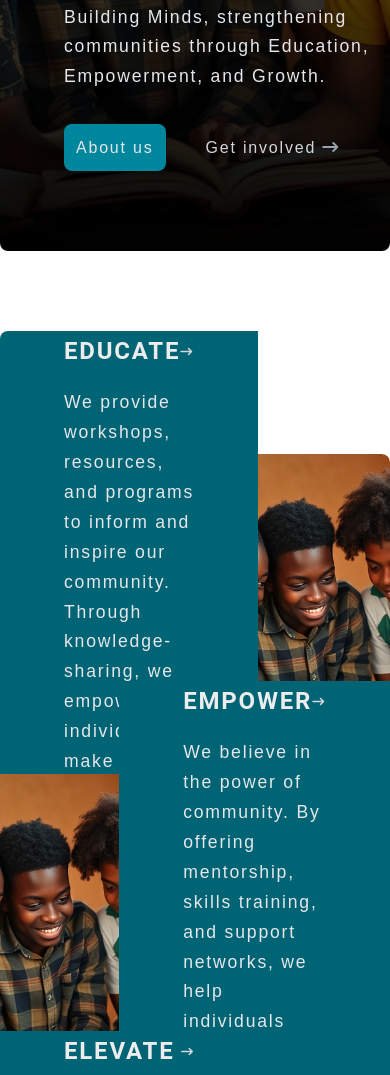
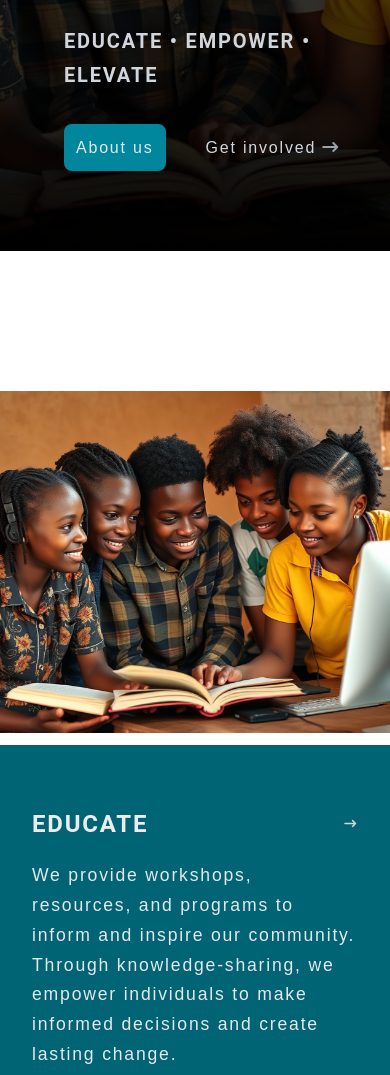
Before and after one commit to alekskimeu/triple-e, an Astro site: page / in a window 390 px wide. Shown: the part 466-1541 px from the top of the page. Built offline with nearby package versions, Linux system fonts and the light colour scheme; Astro itself is replaced by a stand-in of ours.

Commit message:
add mobile responsiveness to hero & what we do sections

```diff
--- a/src/components/Hero.astro
+++ b/src/components/Hero.astro
@@ -1,9 +1,9 @@
 <section class="h-[76vh] hero">
     <div class="container rounded-lg h-[100%] relative">
-        <div class="absolute inset-y-0 left-16 bottom-[5rem] flex flex-col justify-end font-bold drop-shadow-lg max-w-[600px]">
+        <div class="absolute inset-y-0 left-16 bottom-[5rem] flex flex-col justify-end font-bold drop-shadow-lg max-w-[600px] !pr-4">
             <h1 class="uppercase text-gray-300 text-3xl !mb-3">Triple E</h1>
             <h2 class="uppercase text-gray-300 text-xl">Educate &#8226; Empower	&#8226; Elevate</h2>
-            <p class="text-gray-200 font-normal !mt-3 text-[1.1rem]">
+            <p class="hidden md:block text-gray-200 font-normal !mt-3 text-[1.1rem]">
                 Building Minds, strengthening communities through Education, Empowerment, and Growth.
             </p>
 
--- a/src/styles/global.css
+++ b/src/styles/global.css
@@ -52,11 +52,7 @@ h6 {
 
 /* Hero */
 .hero > .container {
-  background-image: linear-gradient(
-      0deg,
-      rgba(0, 0, 0, 1),
-      rgba(0, 0, 0, 0.3)
-    ),
+  background-image: linear-gradient(0deg, rgba(0, 0, 0, 1), rgba(0, 0, 0, 0.3)),
     url("../assets/hero.jpeg");
   background-repeat: no-repeat;
   background-position: center center;
@@ -66,6 +62,11 @@ h6 {
   -moz-border-radius: 0.5rem;
   -ms-border-radius: 0.5rem;
   -o-border-radius: 0.5rem;
+}
+
+/* What we do */
+.activities {
+  margin: 0;
 }
 
 .activities .activity {
@@ -175,3 +176,55 @@ footer .copyright {
   font-size: 0.9rem;
   opacity: 0.9;
 }
+
+/* Mobile */
+@media screen and (max-width: 1300px) {
+  /* Hero */
+  .hero > .container {
+    border-radius: 0;
+    -webkit-border-radius: 0;
+    -moz-border-radius: 0;
+    -ms-border-radius: 0;
+    -o-border-radius: 0;
+  }
+}
+
+@media screen and (max-width: 768px) {
+  /* What we do */
+  .activities {
+    margin: 3rem 0;
+    display: flex;
+    flex-direction: column;
+    gap: 10rem;
+    /* padding: 0 1rem; */
+  }
+
+  .activities .activity {
+    grid-template-columns: 1fr;
+    min-height: 750px;
+  }
+
+  .activities .activity:nth-child(odd) .image-container {
+    order: -1;
+  }
+
+  .activities .activity:first-child .content,
+  .activities .activity:last-child .content {
+    border-top-left-radius: 0;
+    border-bottom-left-radius: 0;
+  }
+
+  .activities .activity .image-container img {
+    width: 100%;
+    height: 100%;
+  }
+
+  .activities .activity:first-child .image-container,
+  .activities .activity:first-child .image-container img {
+    border-top-right-radius: 0rem;
+  }
+
+  .activities .activity .content {
+    padding: 3rem 2rem;
+  }
+}
```
Also changed, not shown: 2 other files.
